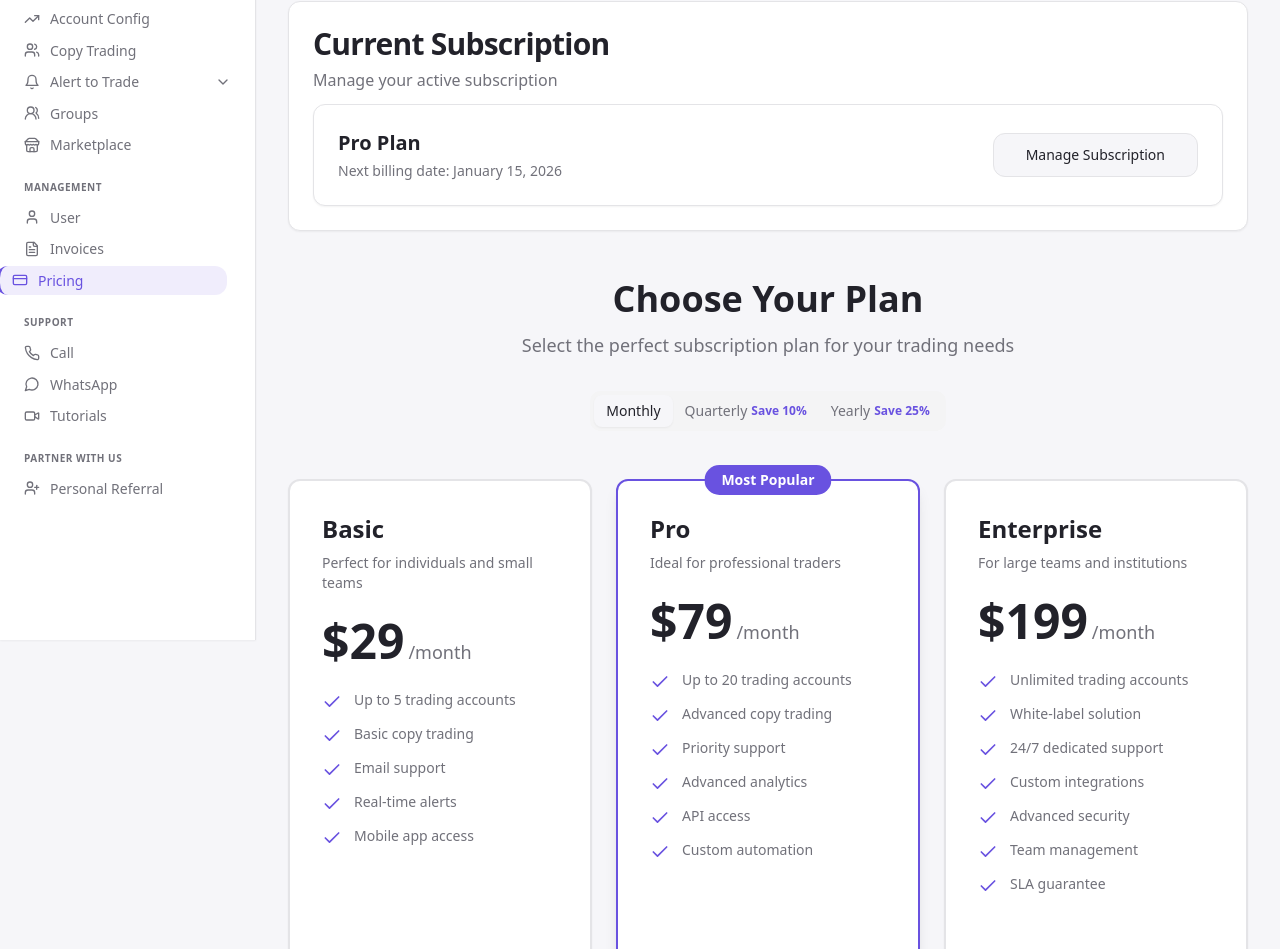
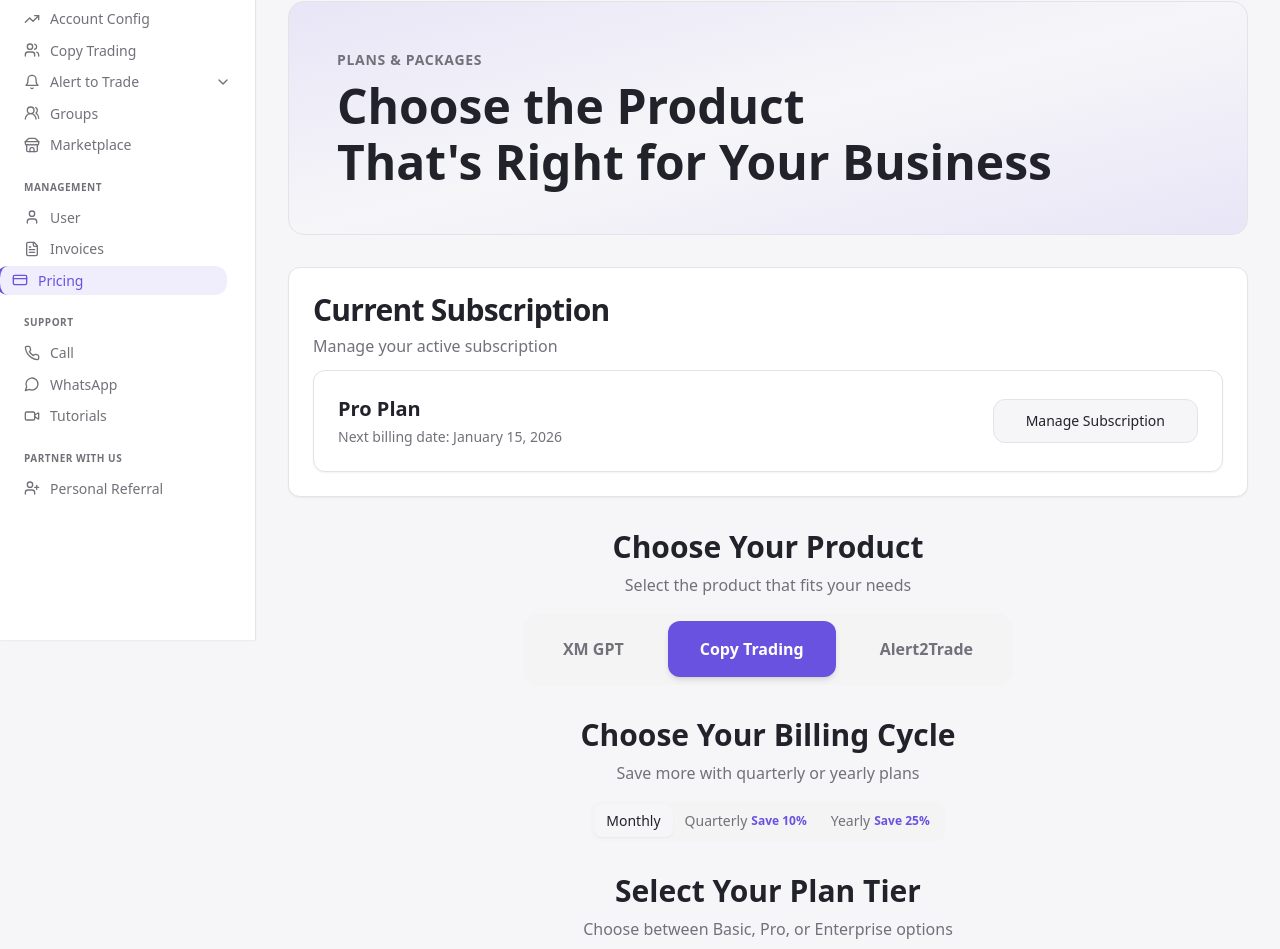
Before and after one commit to xclusivemoneyai/user-dashboard-xm, a React (Vite) app: page /pricing in a window 1280 px wide. Shown: the part 160-1109 px from the top of the page. Built offline with nearby package versions, Linux system fonts and the light colour scheme.

Commit message:
feat: Implement pricing page structure

```diff
--- a/src/pages/Pricing.tsx
+++ b/src/pages/Pricing.tsx
@@ -8,6 +8,7 @@ import { useState } from "react";
 
 const Pricing = () => {
   const [billingCycle, setBillingCycle] = useState("monthly");
+  const [selectedProduct, setSelectedProduct] = useState("copy-trading");
 
   const getDiscount = (cycle: string) => {
     switch(cycle) {
@@ -65,11 +66,30 @@ const Pricing = () => {
     }
   ];
 
+  const products = [
+    { id: "xm-gpt", name: "XM GPT" },
+    { id: "copy-trading", name: "Copy Trading" },
+    { id: "alert2trade", name: "Alert2Trade" }
+  ];
+
   return (
     <DashboardLayout>
       <div className="min-h-screen bg-background">
         <main className="ml-0 md:ml-64 mt-16 p-4 md:p-8">
         <div className="max-w-7xl mx-auto space-y-6 md:space-y-8">
+          {/* Hero Banner Section */}
+          <div className="relative overflow-hidden rounded-2xl bg-gradient-to-br from-primary/10 via-background to-accent/10 border border-border p-8 md:p-12">
+            <div className="relative z-10">
+              <p className="text-sm font-semibold text-muted-foreground uppercase tracking-wider mb-3">PLANS & PACKAGES</p>
+              <h1 className="text-3xl sm:text-4xl md:text-5xl font-bold text-foreground mb-2">
+                Choose the Product
+              </h1>
+              <h2 className="text-3xl sm:text-4xl md:text-5xl font-bold text-foreground">
+                That's Right for Your Business
+              </h2>
+            </div>
+          </div>
+
           {/* Current Subscription Section */}
           <Card className="bg-card border-border">
             <CardHeader className="pb-3">
@@ -93,11 +113,38 @@ const Pricing = () => {
             </CardContent>
           </Card>
 
-          {/* Choose Your Plan Section */}
-          <div className="text-center space-y-2 md:space-y-3 pt-2 md:pt-4">
-            <h1 className="text-2xl sm:text-3xl md:text-4xl font-bold text-foreground">Choose Your Plan</h1>
-            <p className="text-sm sm:text-base md:text-lg text-muted-foreground px-4">Select the perfect subscription plan for your trading needs</p>
+          {/* Product Selection Section */}
+          <div className="space-y-4">
+            <div className="text-center">
+              <h2 className="text-2xl sm:text-3xl font-bold text-foreground mb-2">Choose Your Product</h2>
+              <p className="text-sm sm:text-base text-muted-foreground">Select the product that fits your needs</p>
+            </div>
+
+            <div className="flex justify-center">
+              <div className="inline-flex flex-wrap justify-center gap-3 p-2 bg-muted rounded-2xl">
+                {products.map((product) => (
+                  <button
+                    key={product.id}
+                    onClick={() => setSelectedProduct(product.id)}
+                    className={`px-6 sm:px-8 py-3 sm:py-4 rounded-xl text-sm sm:text-base font-semibold transition-all ${
+                      selectedProduct === product.id
+                        ? "bg-primary text-primary-foreground shadow-md"
+                        : "bg-transparent text-muted-foreground hover:text-foreground"
+                    }`}
+                  >
+                    {product.name}
+                  </button>
+                ))}
+              </div>
+            </div>
           </div>
+
+          {/* Billing Cycle Selection Section */}
+          <div className="space-y-4">
+            <div className="text-center">
+              <h2 className="text-2xl sm:text-3xl font-bold text-foreground mb-2">Choose Your Billing Cycle</h2>
+              <p className="text-sm sm:text-base text-muted-foreground">Save more with quarterly or yearly plans</p>
+            </div>
 
           <div className="flex justify-center">
             <Tabs value={billingCycle} onValueChange={setBillingCycle} className="w-auto">
@@ -114,8 +161,16 @@ const Pricing = () => {
               </TabsList>
             </Tabs>
           </div>
+          </div>
 
-          <div className="grid grid-cols-1 md:grid-cols-3 gap-4 md:gap-6 pt-2 md:pt-4">
+          {/* Plan Selection Section */}
+          <div className="space-y-6">
+            <div className="text-center">
+              <h2 className="text-2xl sm:text-3xl font-bold text-foreground mb-2">Select Your Plan Tier</h2>
+              <p className="text-sm sm:text-base text-muted-foreground">Choose between Basic, Pro, or Enterprise options</p>
+            </div>
+
+          <div className="grid grid-cols-1 md:grid-cols-3 gap-4 md:gap-6">
             {plans.map((plan) => (
               <Card
                 key={plan.name}
@@ -165,6 +220,7 @@ const Pricing = () => {
               </Card>
             ))}
           </div>
+          </div>
         </div>
       </main>
       </div>
```
